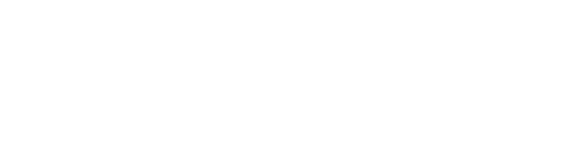
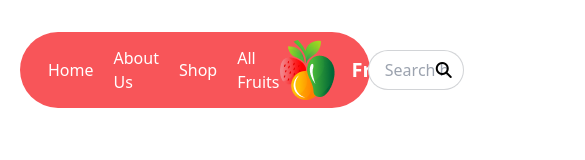
Before and after one commit to iRobinIslam/Fruit-Brust, a plain HTML site: page index.html in a window 390 px wide. Shown: the top 160 px of the page, 585 px wide, since content can reach past the window. Drawn offline with nearby package versions, Linux system fonts and the light colour scheme.

Commit message:
added the nav section

```diff
--- a/index.html
+++ b/index.html
@@ -3,24 +3,91 @@
 <head>
     <meta charset="UTF-8">
     <meta name="viewport" content="width=device-width, initial-scale=1.0">
+    <!-- tailwind & daisyUI Start-->
     <link href="https://cdn.jsdelivr.net/npm/daisyui@3.5.0/dist/full.css" rel="stylesheet" type="text/css" />
     <script src="https://cdn.tailwindcss.com"></script>
+    <!-- tailwind & daisyUI End-->
+
+      <!-- Roboto google font start -->
+  <link rel="preconnect" href="https://fonts.googleapis.com">
+  <link rel="preconnect" href="https://fonts.gstatic.com" crossorigin>
+  <link href="https://fonts.googleapis.com/css2?family=Roboto:wght@400;500;700;900&display=swap" rel="stylesheet">
+    <!-- Roboto google font end -->
+
+      <!-- font awesome start -->
+  <script src="https://kit.fontawesome.com/d7b7563d24.js" crossorigin="anonymous"></script>
+    <!-- font awesome end -->
+
+    <!-- tailwind custom color start-->
     <script>
         tailwind.config = {
           theme: {
             extend: {
               colors: {
-                clifford: '#da373d',
+                'common-color': '#F85559',
               }
             }
           }
         }
       </script>
+     <!-- tailwind custom color start-->
+
+     <style>
+      .font-roboto {
+        font-family: 'Roboto', sans-serif;
+      }
+    </style>
+
     <title>Fruit Brust</title>
 </head>
 
-<body>
-    <header></header>
+<body class="m-0 p-0">
+    <header>
+          <!--Navbar section start-->
+    <section class="mx-5  md:mx-10 lg:mx-20 my-8">
+      <div>
+        <div class="navbar bg-common-color rounded-full text-white">
+          <div class="flex gap-5 ml-5">
+            <p>Home</p>
+            <p>About Us</p>
+            <p>Shop</p>
+            <p>All Fruits</p>
+          </div>
+
+          <div class="flex-1 justify-center">
+            <div class="flex items-center">
+              <img src="./images/logo.png" alt="">
+              <a class="btn btn-ghost normal-case text-xl">Fruit Burst</a>
+            </div>
+          </div>
+          <div class="flex-none relative ">
+
+            <input type="text" placeholder="Search here"
+              class="input input-bordered w-24 h-10 md:w-auto rounded-full mr-5" />
+            <span class="absolute inset-y-0 right-8  flex justify-end items-center pl-3 ">
+              <i class="fa-solid fa-magnifying-glass text-black"></i>
+            </span>
+          </div>
+
+          <div class="dropdown relative md:hidden lg:hidden">
+            <label tabindex="0" class="btn btn-ghost btn-circle">
+              <svg xmlns="http://www.w3.org/2000/svg" class="h-5 w-5" fill="none" viewBox="0 0 24 24"
+                stroke="currentColor">
+                <path stroke-linecap="round" stroke-linejoin="round" stroke-width="2" d="M4 6h16M4 12h16M4 18h7" />
+              </svg>
+            </label>
+            <ul tabindex="0" class="menu menu-sm dropdown-content mt-3 z-[1] p-2 shadow bg-base-100 rounded-box w-52">
+              <li><a>Home</a></li>
+              <li><a>About Us</a></li>
+              <li><a>Shop</a></li>
+              <li><a>All Fruits</a></li>
+            </ul>
+          </div>
+        </div>
+      </div>
+    </section>
+    <!--Navbar section end-->
+    </header>
     <main></main>
     <footer></footer>
 </body>
```
